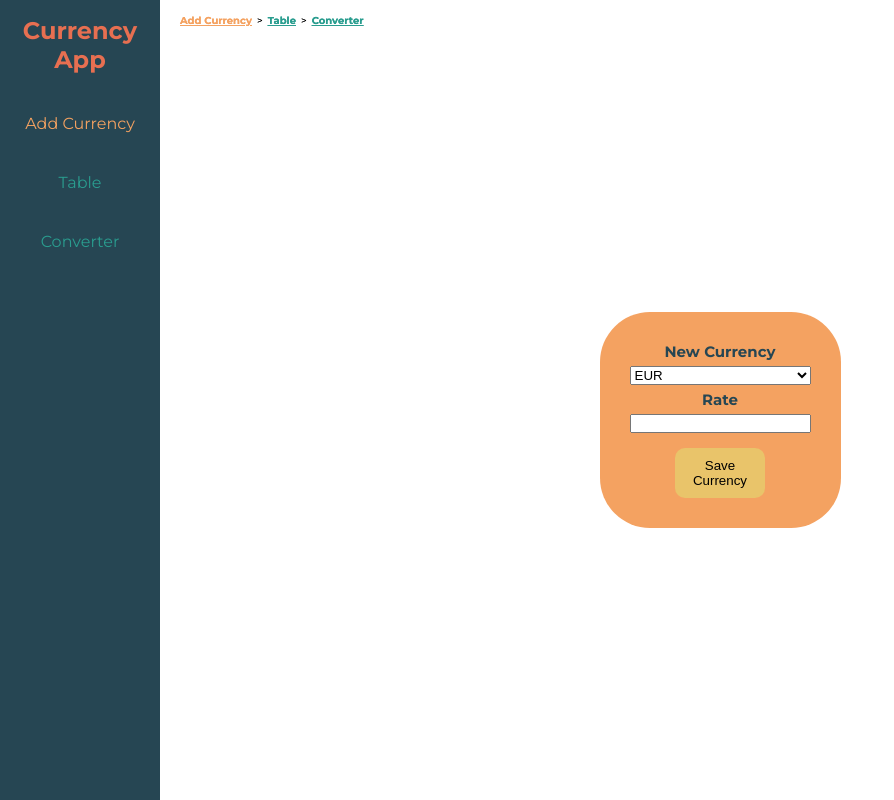
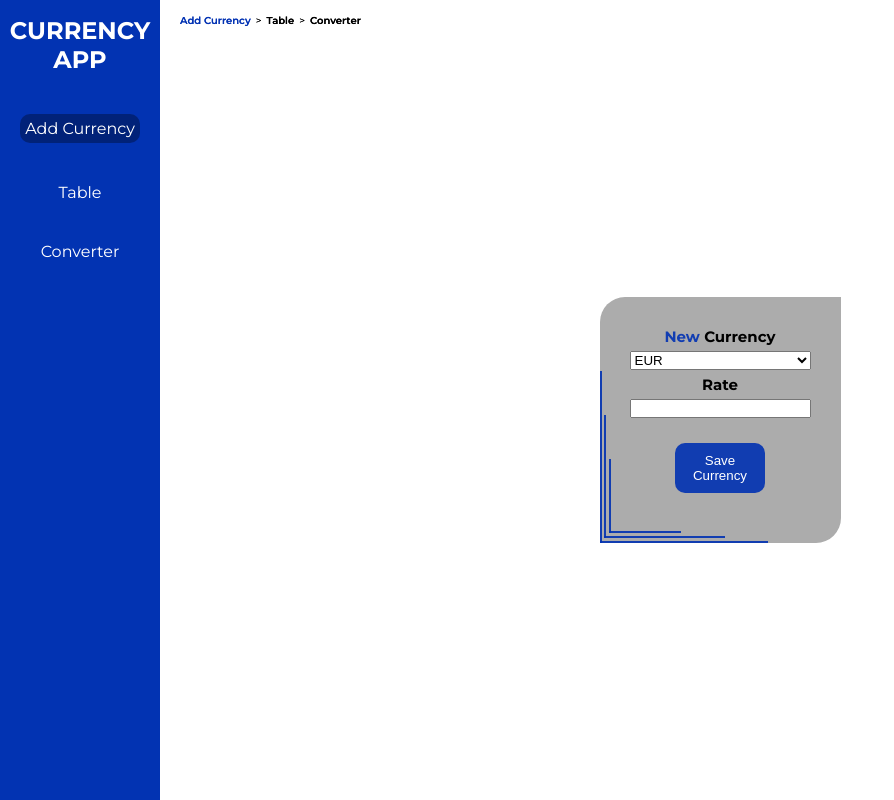
Before and after one commit to Cersin/varid-currency, a Vue app: page /addCurrency in a window 1280 px wide. Shown: the whole page, without its empty margins (0-894 px from the left). Built offline with nearby package versions, Linux system fonts and the light colour scheme.

Commit message:
style(colors) - better app colors

```diff
--- a/src/components/CurrencyForm.vue
+++ b/src/components/CurrencyForm.vue
@@ -1,6 +1,13 @@
 <template>
   <form @submit.prevent="$emit('submitForm', $event)">
-    <label for="currency">New Currency</label>
+    <div class="line"></div>
+    <div class="line"></div>
+    <div class="line"></div>
+    <div class="line"></div>
+    <div class="line"></div>
+    <div class="line"></div>
+
+    <label for="currency"><span>New</span> Currency</label>
     <select id="currency" name="currency">
       <option>USD</option>
       <option selected>EUR</option>
@@ -27,27 +34,75 @@ form {
   flex-direction: column;
   text-align: center;
   gap: .5rem;
-  color: $color-primary;
+  color: black;
   font-size: 1.5rem;
   font-weight: 800;
-  background-color: $color-salomon;
+  background-color: $color-grey;
   padding: 3rem;
-  border-radius: 50px;
+  border-radius: 25px 0 25px 0;
+  position: relative;
+
+  span {
+    color: $color-primary;
+  }
+
+  .line {
+    position: absolute;
+    background-color: $color-primary;
+    height: 70%;
+    left: 0;
+    bottom: 0;
+    width: 2px;
+
+    &:nth-child(2) {
+      height: 50%;
+      left: 2%;
+      bottom: 2%;
+    }
+
+    &:nth-child(3) {
+      height: 30%;
+      left: 4%;
+      bottom: 4%;
+    }
+
+    &:nth-child(4) {
+      height: 2px;
+      left: 0;
+      bottom: 0;
+      width: 70%;
+    }
+
+    &:nth-child(5) {
+      height: 2px;
+      left: 2%;
+      bottom: 2%;
+      width: 50%;
+    }
+
+    &:nth-child(6) {
+      height: 2px;
+      left: 4%;
+      bottom: 4%;
+      width: 30%;
+    }
+  }
 
   button {
-    background-color: $color-yellow;
+    background-color: $color-primary;
+    color: $color-white;
     text-decoration: none;
     border: none;
     padding: 1rem;
     width: 50%;
     align-self: center;
     border-radius: 10px;
-    margin-top: 1rem;
+    margin: 2rem 0;
     transition: all .3s;
     cursor: pointer;
 
     &:hover, &:active {
-      background-color: $color-secondary;
+      background-color: $color-lightDark;
     }
   }
 }
--- a/src/components/UI/Breadcrumb.vue
+++ b/src/components/UI/Breadcrumb.vue
@@ -27,11 +27,12 @@ export default {
   grid-area: breadcrumb;
 
   a {
-    font-weight: bold;
-    color: $color-secondary;
+    font-weight: 600;
+    text-decoration: none;
+    color: black;
 
     &.router-link-exact-active {
-      color: $color-salomon;
+      color: $color-primary;
     }
   }
 }
--- a/src/components/UI/Sidenav.vue
+++ b/src/components/UI/Sidenav.vue
@@ -1,6 +1,6 @@
 <template>
   <div class="sidenav" id="nav">
-    <h2>Currency App</h2>
+    <h2>CURRENCY APP</h2>
     <router-link to="/addCurrency">Add Currency</router-link>
     <router-link to="/currencyTable">Table</router-link>
     <router-link to="/currencyConverter">Converter</router-link>
@@ -32,20 +32,22 @@ export default {
 
   a {
     text-decoration: none;
-    color: $color-secondary;
+    color: $color-white;
     font-size: clamp(1.5rem, 2vh, 2.5rem);
 
     &.router-link-exact-active {
-      color: $color-salomon;
+      background-color: $color-lightDark;
+      padding: .5rem;
+      border-radius: 10px;
     }
 
     &:hover {
-      color: $color-salomon;
+      background-color: $color-lightDark;
     }
   }
 
   h2 {
-    color: $color-orange;
+    color: $color-white;
     text-align: center;
     font-size: clamp(2rem, 3vh, 3rem);
   }
--- a/src/styles/variables.scss
+++ b/src/styles/variables.scss
@@ -1,5 +1,5 @@
-$color-primary: #264653;
-$color-secondary: #2a9d8f;
-$color-yellow: #e9c46a;
-$color-salomon: #f4a261;
-$color-orange: #e76f51;
+$color-primary: rgba(0, 49, 178, 0.9);
+$color-grey: #ACACAC;
+$color-greyDark: #5f5f5f;
+$color-lightDark:rgba(0, 0, 0, .3);
+$color-white: #ffffff;
--- a/src/views/CurrencyTable.vue
+++ b/src/views/CurrencyTable.vue
@@ -34,7 +34,7 @@ table {
 }
 
 td, th {
-  border: 1px solid $color-primary;
+  border: 1px solid $color-greyDark;
   text-align: center;
   padding: 1rem;
 }
@@ -42,12 +42,13 @@ td, th {
 tr {
 
   &:first-child {
-    background-color: $color-secondary;
+    background-color: $color-primary;
     font-size: 1.6rem;
+    color: $color-white;
   }
 
   &:nth-child(even) {
-    background-color: $color-salomon;
+    background-color: $color-grey;
   }
 }
 
```
